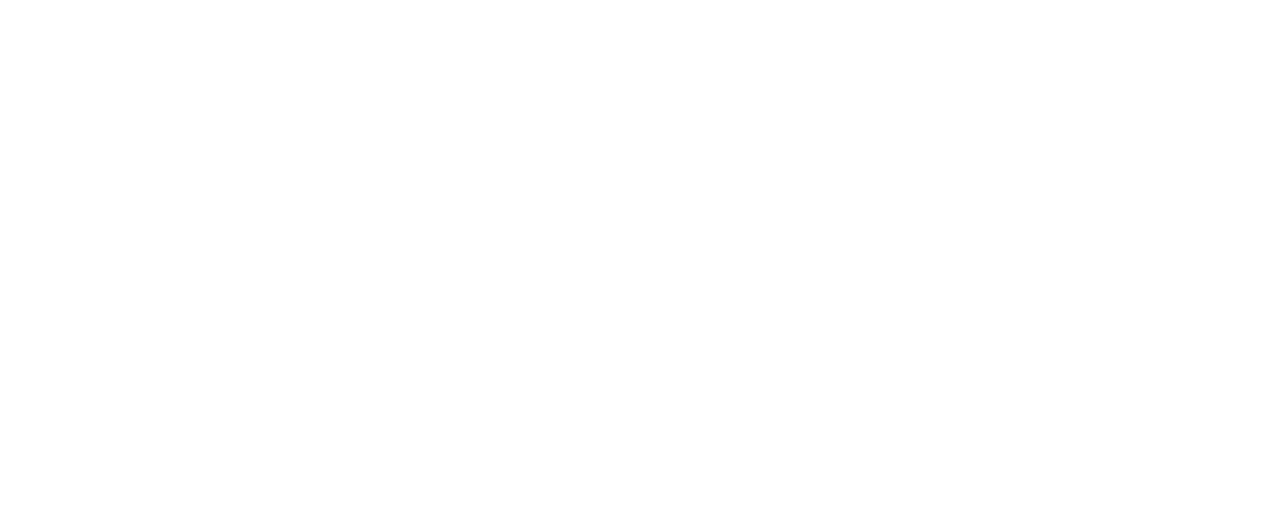
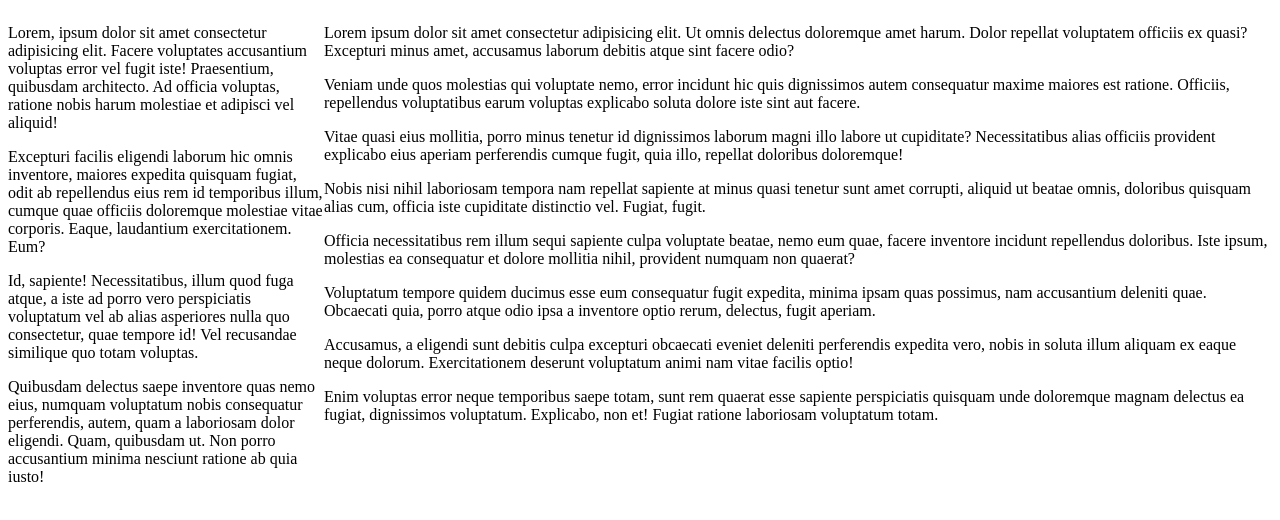
Before and after one commit to TomTilly/tilly-grid, a plain HTML site: page index.html in a window 1280 px wide. Drawn offline with nearby package versions, Linux system fonts and the light colour scheme; files that its build step writes are made by us from their sources.

Commit message:
add basic row and col classes

```diff
--- a/index.html
+++ b/index.html
@@ -5,11 +5,55 @@
   <meta charset="UTF-8">
   <meta name="viewport" content="width=device-width, initial-scale=1.0">
   <title>Sass Grid System</title>
-  <link rel="stylesheet" href="css/grid.css">
+  <link rel="stylesheet" href="css/grid.min.css">
 </head>
 
 <body>
-
+  <div class="row">
+    <div class="col-3">
+      <p>Lorem, ipsum dolor sit amet consectetur adipisicing elit. Facere voluptates accusantium voluptas error vel
+        fugit
+        iste! Praesentium, quibusdam architecto. Ad officia voluptas, ratione nobis harum molestiae et adipisci vel
+        aliquid!</p>
+      <p>Excepturi facilis eligendi laborum hic omnis inventore, maiores expedita quisquam fugiat, odit ab repellendus
+        eius rem id temporibus illum, cumque quae officiis doloremque molestiae vitae corporis. Eaque, laudantium
+        exercitationem. Eum?</p>
+      <p>Id, sapiente! Necessitatibus, illum quod fuga atque, a iste ad porro vero perspiciatis voluptatum vel ab alias
+        asperiores nulla quo consectetur, quae tempore id! Vel recusandae similique quo totam voluptas.</p>
+      <p>Quibusdam delectus saepe inventore quas nemo eius, numquam voluptatum nobis consequatur perferendis, autem,
+        quam
+        a laboriosam dolor eligendi. Quam, quibusdam ut. Non porro accusantium minima nesciunt ratione ab quia iusto!
+      </p>
+    </div>
+    <div class="col-9">
+      <p>Lorem ipsum dolor sit amet consectetur adipisicing elit. Ut omnis delectus doloremque amet harum. Dolor
+        repellat
+        voluptatem officiis ex quasi? Excepturi minus amet, accusamus laborum debitis atque sint facere odio?</p>
+      <p>Veniam unde quos molestias qui voluptate nemo, error incidunt hic quis dignissimos autem consequatur maxime
+        maiores est ratione. Officiis, repellendus voluptatibus earum voluptas explicabo soluta dolore iste sint aut
+        facere.</p>
+      <p>Vitae quasi eius mollitia, porro minus tenetur id dignissimos laborum magni illo labore ut cupiditate?
+        Necessitatibus alias officiis provident explicabo eius aperiam perferendis cumque fugit, quia illo, repellat
+        doloribus doloremque!</p>
+      <p>Nobis nisi nihil laboriosam tempora nam repellat sapiente at minus quasi tenetur sunt amet corrupti, aliquid ut
+        beatae omnis, doloribus quisquam alias cum, officia iste cupiditate distinctio vel. Fugiat, fugit.</p>
+      <p>Officia necessitatibus rem illum sequi sapiente culpa voluptate beatae, nemo eum quae, facere inventore
+        incidunt
+        repellendus doloribus. Iste ipsum, molestias ea consequatur et dolore mollitia nihil, provident numquam non
+        quaerat?</p>
+      <p>Voluptatum tempore quidem ducimus esse eum consequatur fugit expedita, minima ipsam quas possimus, nam
+        accusantium deleniti quae. Obcaecati quia, porro atque odio ipsa a inventore optio rerum, delectus, fugit
+        aperiam.
+      </p>
+      <p>Accusamus, a eligendi sunt debitis culpa excepturi obcaecati eveniet deleniti perferendis expedita vero, nobis
+        in
+        soluta illum aliquam ex eaque neque dolorum. Exercitationem deserunt voluptatum animi nam vitae facilis optio!
+      </p>
+      <p>Enim voluptas error neque temporibus saepe totam, sunt rem quaerat esse sapiente perspiciatis quisquam unde
+        doloremque magnam delectus ea fugiat, dignissimos voluptatum. Explicabo, non et! Fugiat ratione laboriosam
+        voluptatum totam.</p>
+    </div>
+  </div>
 </body>
 
 </html>
--- a/src/grid.scss
+++ b/src/grid.scss
@@ -0,0 +1,18 @@
+html {
+  box-sizing: border-box;
+}
+
+*, *::before, *::after {
+  box-sizing: inherit;
+}
+
+.row {
+  display: flex;
+  flex-wrap: wrap;
+}
+
+@for $i from 1 through 12 {
+  .col-#{$i} {
+    flex-basis: (100% / 12) * $i;
+  }
+}
```
Also changed, not shown: css/grid.min.css, 1 other file.
